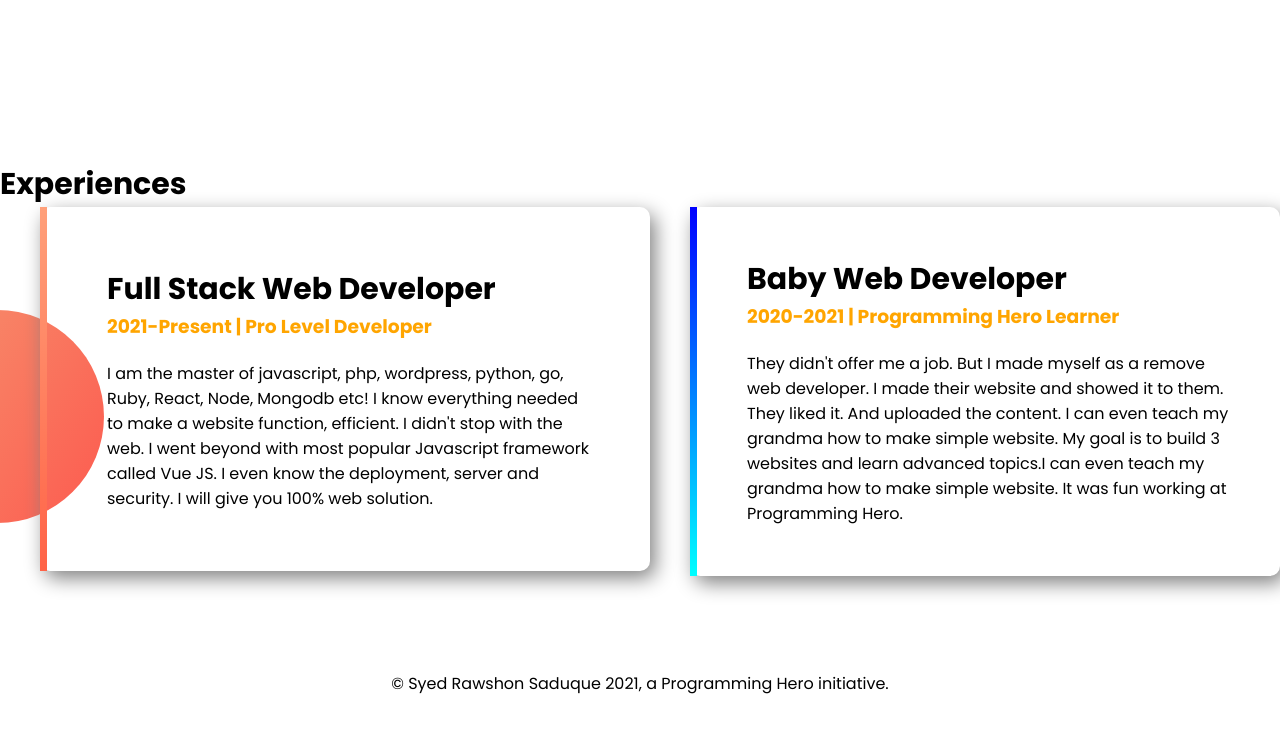
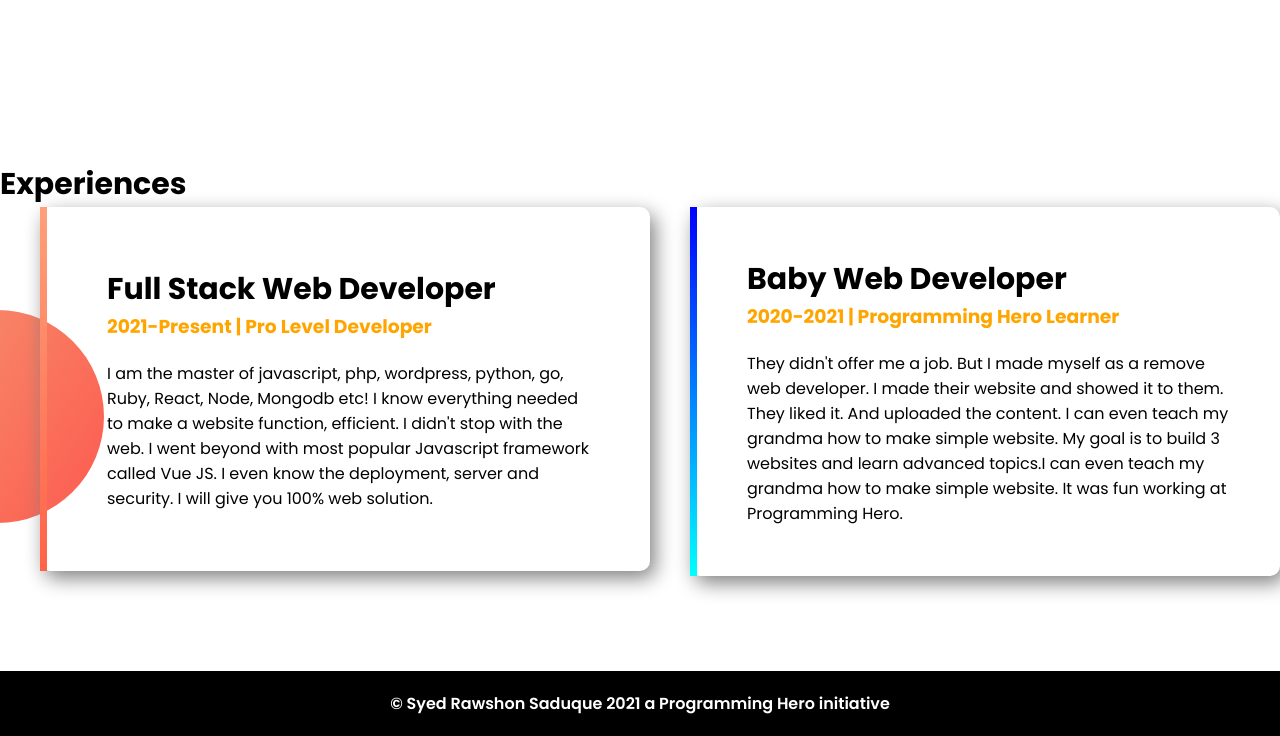
Before and after one commit to nirobcoder/my-first-portfolio, a plain HTML site: page index.html in a window 1280 px wide. Shown: the part 1205-1941 px from the top of the page. Before the commit the page ends 1901 px from the top, so only its background shows below. Drawn offline with Linux system fonts and the light colour scheme.

Commit message:
final commit

```diff
--- a/index.html
+++ b/index.html
@@ -60,7 +60,8 @@
         </div>
     </section>
     <footer>
-        <p>© Syed Rawshon Saduque 2021, a Programming Hero initiative.</p>
+
+        <p>© Syed Rawshon Saduque 2021 a Programming Hero initiative</p>
     </footer>
 </body>
 
--- a/style.css
+++ b/style.css
@@ -107,4 +107,8 @@ h3 {
 }
 footer p{
     text-align: center;
+    padding: 20px;
+    background-color: black;
+    color: white;
+    font-weight: 600;
 }
```
